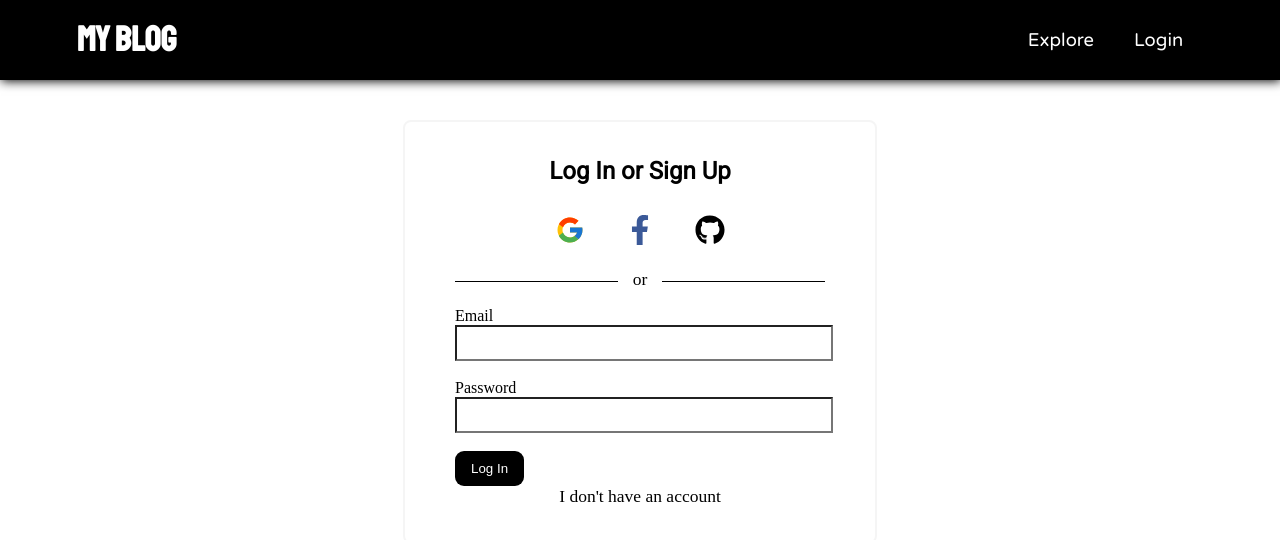
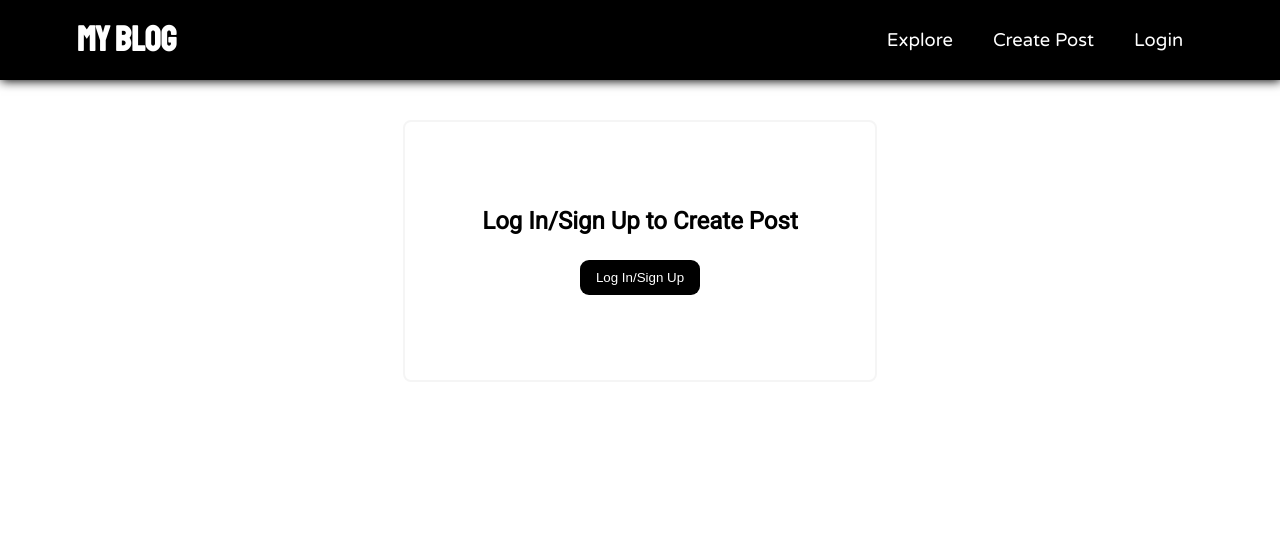
Before and after one commit to Ssang10/react-blog-app, a React (Create React App) app: page /createpost in a window 1280 px wide. Before the commit this address led to /login. Shown: the top 540 px of the page. Built offline with nearby package versions, Linux system fonts and the light colour scheme.

Commit message:
added login option in create ppost

```diff
--- a/src/components/navbar/Navbar.js
+++ b/src/components/navbar/Navbar.js
@@ -27,12 +27,9 @@ const Navbar = () => {
       <div>
         <Link to="/">Explore</Link>
         {isAuth && <Link to="/yourposts">Your Posts</Link>}
-
+        <Link to="/createpost">Create Post</Link>
         {isAuth ? (
-          <>
-            <Link to="/createpost">Create Post</Link>
-            <a onClick={handleSignOut}>Logout</a>
-          </>
+          <a onClick={handleSignOut}>Logout</a>
         ) : (
           <Link to="/login">Login</Link>
         )}
--- a/src/pages/createPost/CreatePost.js
+++ b/src/pages/createPost/CreatePost.js
@@ -1,4 +1,4 @@
-import React, { useContext, useEffect, useState } from "react";
+import React, { useContext, useState } from "react";
 import "./createPost.css";
 import { useNavigate } from "react-router-dom";
 import handleAddDoc from "../../firebase/services/firestore/addDoc";
@@ -21,14 +21,10 @@ const Createpost = () => {
     navigate("/");
   };
 
-  useEffect(() => {
-    if (!isAuth) {
-      navigate("/login");
-    }
-  }, []);
-
   return (
     <div className="create-post-page">
+      {isAuth ? (
+        <>
           <h2>Create Post</h2>
           <section className="create-post-input">
             <label htmlFor="title">Title:</label>
@@ -50,6 +46,15 @@ const Createpost = () => {
           <button className="btn" onClick={handleCreatePost}>
             Submit Post
           </button>
+        </>
+      ) : (
+        <section className="create-post-login">
+          <h2>Log In/Sign Up to Create Post</h2>
+          <button className="btn" onClick={() => navigate("/login")}>
+            Log In/Sign Up
+          </button>
+        </section>
+      )}
     </div>
   );
 };
--- a/src/pages/createPost/createPost.css
+++ b/src/pages/createPost/createPost.css
@@ -36,3 +36,8 @@ textarea {
 .btn:hover {
   box-shadow: 1px 1px 5px black;
 }
+
+.create-post-login {
+  margin: 50px auto;
+  text-align: center;
+}
```
Lines whose indentation alone changed are shown as unchanged.
